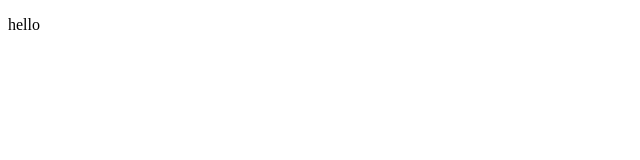
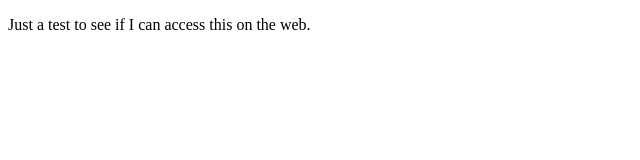
Before and after one commit to JosueAnd/JosueAnd.github.io, a plain HTML site: page index.html in a window 1280 px wide. Shown: the whole page, without its empty margins (0-640 px from the left). Drawn offline with Linux system fonts and the light colour scheme.

Commit message:
My Portfolio Site
My Portfolio Site in progress.

```diff
--- a/index.html
+++ b/index.html
@@ -6,6 +6,6 @@
     <title>Josue Codes</title>
 </head>
 <body>
-    <p>hello</p>
+    <p>Just a test to see if I can access this on the web.</p>
 </body>
 </html>
```
